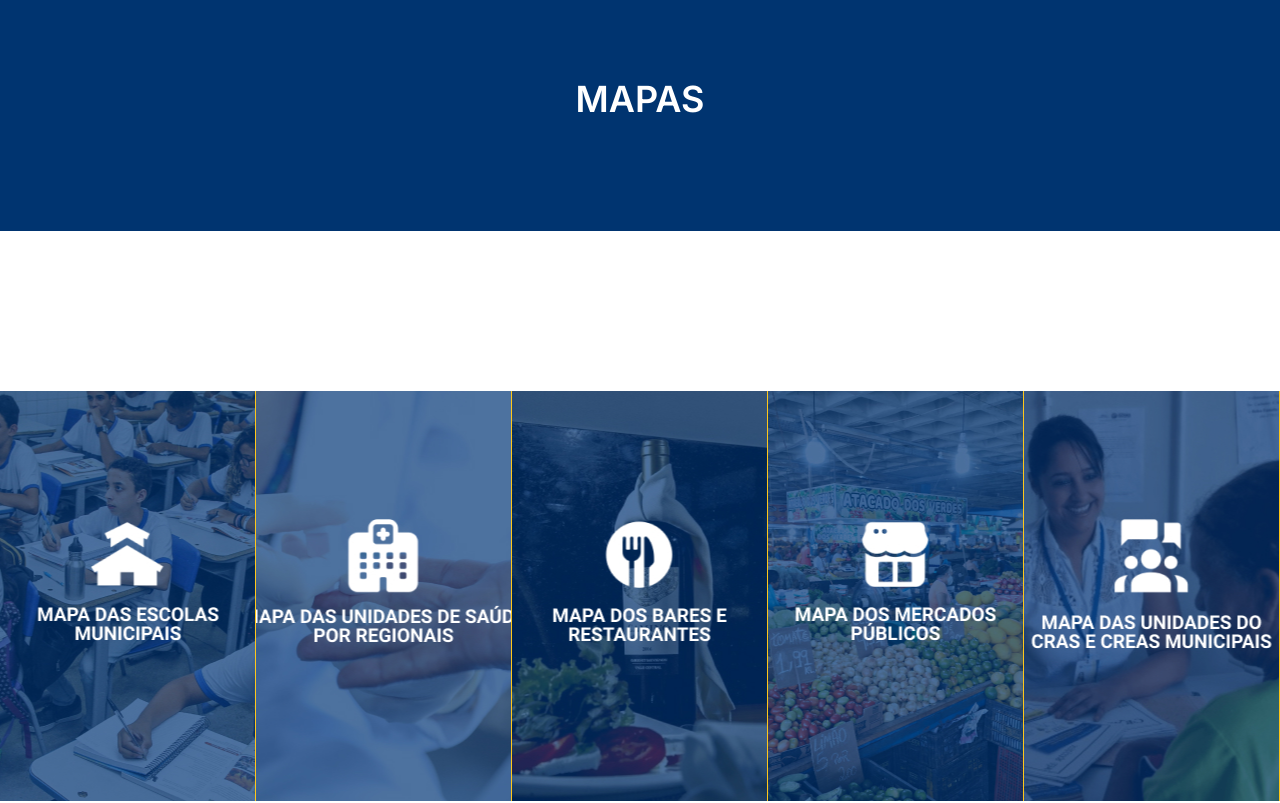
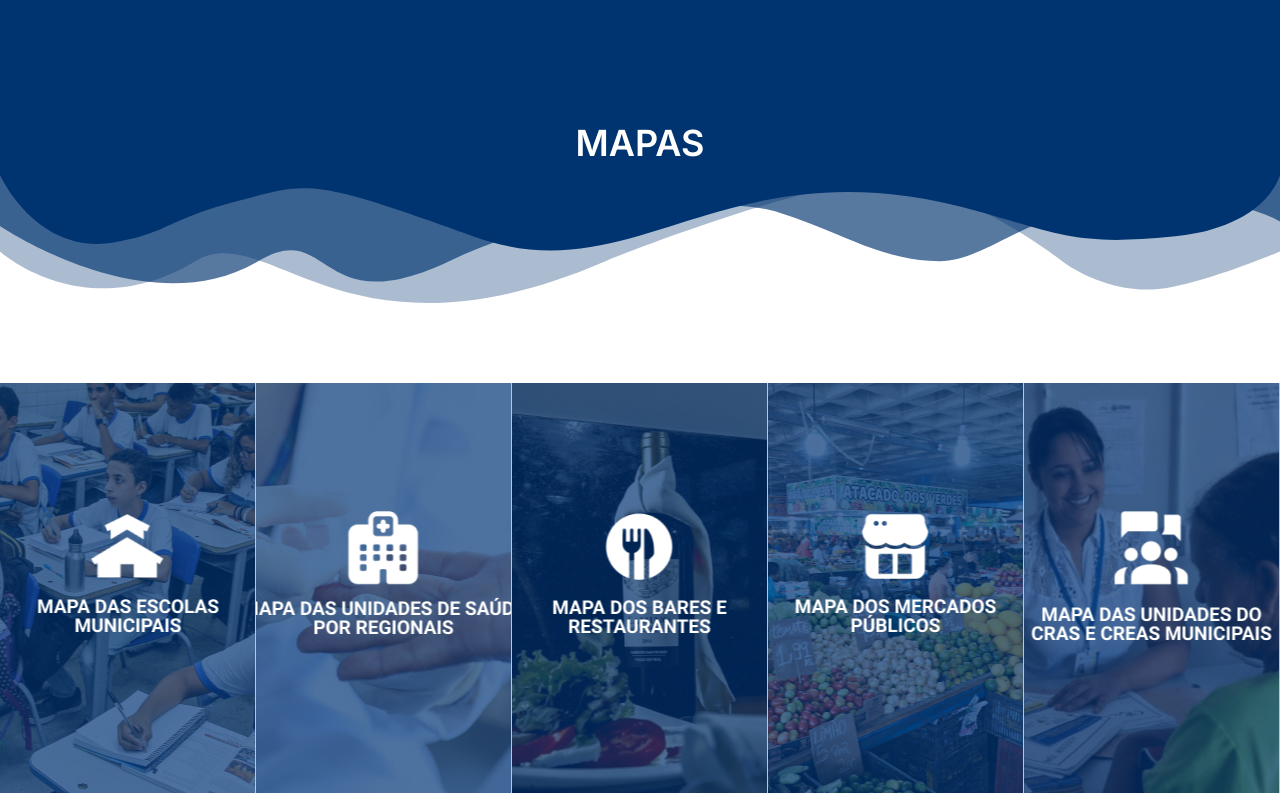
Before and after one commit to kaueksilva/projetojboficial, a Next.js app in the folder front-oficial/: page / in a window 1280 px wide. Shown: the part 802-1605 px from the top of the page. Built offline with nearby package versions, Linux system fonts and the light colour scheme; a web font is replaced by a local one.

Commit message:
foi uns ajustes ai

```diff
--- a/front-oficial/src/app/components/Home.jsx
+++ b/front-oficial/src/app/components/Home.jsx
@@ -1,8 +1,7 @@
 "use client";
 import { useState, useEffect } from "react";
 import { FontAwesomeIcon } from '@fortawesome/react-fontawesome';
-import { faCoffee, faLocationDot, faMapLocationDot } from '@fortawesome/free-solid-svg-icons'; // Ícones sólidos
-import { faTwitter } from '@fortawesome/free-brands-svg-icons'; // Ícones de marcas
+import { faMapLocationDot } from '@fortawesome/free-solid-svg-icons'; // Ícones sólidos
 
 const images = [
   "/images/slide.jpg",
@@ -25,7 +24,6 @@ const Home = () => {
 
     return () => clearInterval(interval); // Limpa o intervalo ao desmontar o componente
   }, []);
-
   return (
     <div>
       <main>
@@ -115,22 +113,26 @@ const Home = () => {
         </div>
 
 
+            {/* O MEIO E O TITULO MAPAS!!! */}
         <div className="mapas border-t border-[#FFC719] bg-[#003470]">
-          <h1 className="text-white font-montserrat font-semibold text-4xl flex justify-center p-20">
+          <h1 className="text-white font-montserrat font-semibold text-4xl flex justify-center p-3 mt-28">
             MAPAS
           </h1>
+        </div>
 
-          <div className="relative overflow-hidden my-8">
-            <svg className="absolute inset-0 w-full h-24" viewBox="0 0 1440 320" fill="#003470">
-              <path d="M0,64L30,101.3C60,139,120,213,180,229.3C240,245,300,203,360,186.7C420,171,480,181,540,197.3C600,213,660,235,720,229.3C780,224,840,192,900,165.3C960,139,1020,117,1080,96C1140,75,1200,53,1260,80C1320,107,1380,181,1410,213.3L1440,256V0H1410C1380,0,1320,0,1260,0C1200,0,1140,0,1080,0C1020,0,960,0,900,0C840,0,780,0,720,0C660,0,600,0,540,0C480,0,420,0,360,0C300,0,240,0,180,0C120,0,60,0,30,0L0,0Z"></path>
+          {/* DIVISOR DE FORMA*/}
+          <div className="relative w-full">
+            <svg width="100%" height="auto" viewBox="0 0 1000 100" fill="none" xmlns="http://www.w3.org/2000/svg">
+              <path opacity="0.33" d="M473 67.3C269.1 155.6 209.9 33.3 152.7 67.3C66 119.1 0 59.7 0 59.7V0H1000V59.7C1000 59.7 937.9 85.8 905.1 89C872.3 92.3 842.3 76.7 829.3 66.9C806 49.6 745.3 8.7 694.9 4.7C644.5 0.7 492.4 59 473 67.3Z" fill="#003470"/>
+              <path opacity="0.66" d="M734 67.3C688.5 67.3 656.8 44.1 604.9 28.2C576.3 19.5 454.6 18.1 350.9 67.3C247.2 116.5 259.2 32.9 201.7 67.3C115.7 118.3 0 39.8 0 39.8V0H1000V36.5C1000 36.5 971.8 18 907.9 18C810.2 18.1 775.7 67.3 734 67.3Z" fill="#003470"/>
+              <path d="M766.1 28.9C566.1 -28.6 500.1 94.4 371 48.4C242 1.8 242 5.4 184.8 20.6C128 35.8 132.3 44.9 89.9 52.5C28.6 63.7 0 0 0 0H1000C1000 0 990.1 40.9 916.4 48.1C842.7 55.3 829.6 47 766.1 28.9Z" fill="#003470"/>
             </svg>
           </div>
-        </div>
 
 
 
 
-        <div className="mapas-cartaz mt-40 mb-40 flex items-center justify-center">
+        <div className="mapas-cartaz mt-20 mb-40 flex items-center justify-center">
           <a href="https://example.com/mapescola" className="relative flex-1 transition-transform duration-500 hover:rotate-y-180">
             <div
               className="h-[410px] border-r border-[#FFC719] bg-cover bg-center"
@@ -181,6 +183,8 @@ const Home = () => {
             </div>
           </a>
         </div>
+
+
       </main>
     </div>
   );
```
